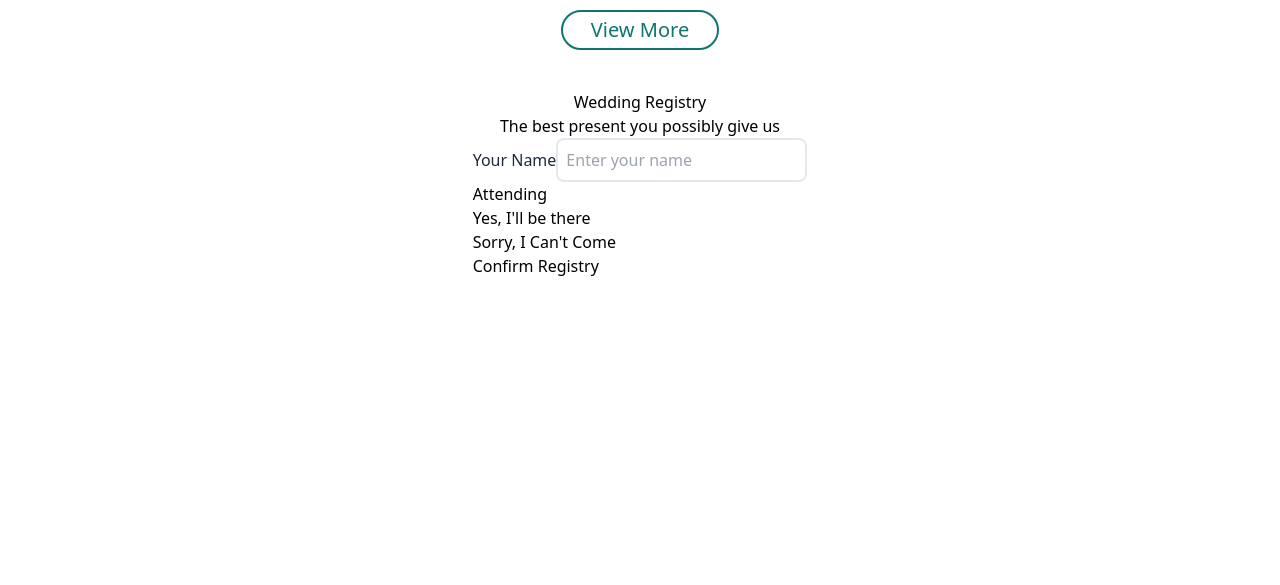
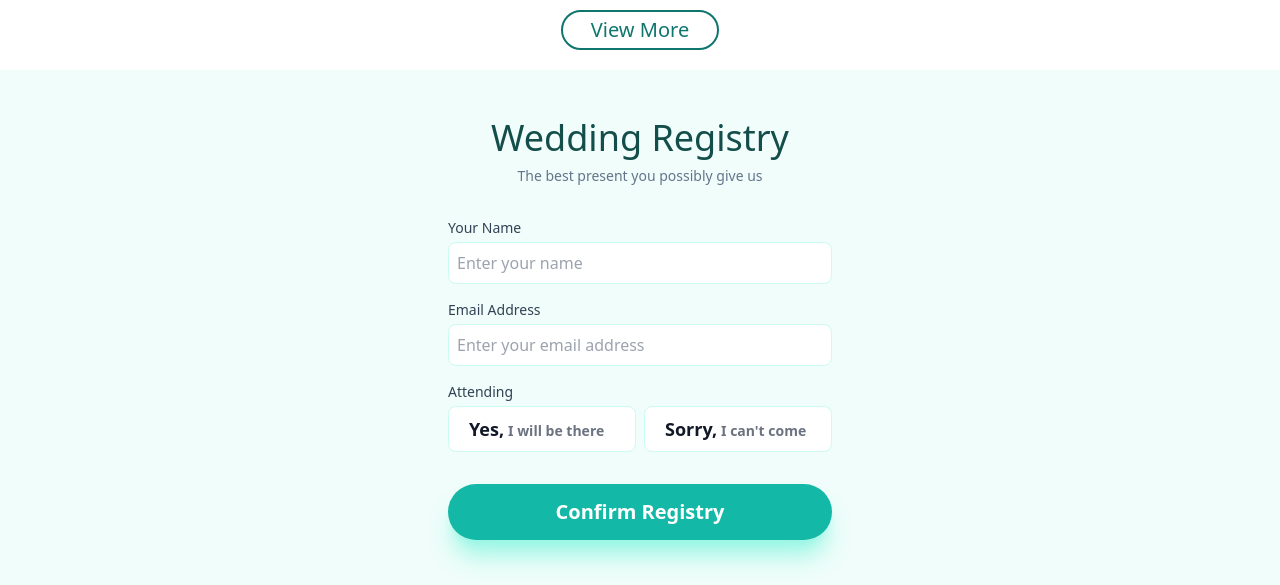
Before and after one commit to seakh-masum/ruhi-masum, an Angular app: page / in a window 1280 px wide. Shown: the part 4263-4848 px from the top of the page. Before the commit the page ends 4561 px from the top, so only its background shows below. Built offline with nearby package versions, Linux system fonts and the light colour scheme.

Commit message:
wedding registry done

```diff
--- /dev/null
+++ b/src/app/features/wedding-registry/radio-group/radio-group.component.html
@@ -0,0 +1,84 @@
+<div class="radio-group">
+  <label class="text-slate-700 mb-1 block text-sm">Attending</label>
+  <div class="grid sm:grid-cols-2 gap-6">
+    <label
+      for="plan-hobby"
+      class="relative flex flex-col bg-white p-5 rounded-lg shadow-md cursor-pointer"
+    >
+      <span class="font-bold text-gray-900">
+        <span class="text-xl">Yes,</span>
+      </span>
+      <span>
+        <span class="text-sm font-semibold text-gray-500">I will be there</span>
+      </span>
+      <input
+        type="radio"
+        name="plan"
+        id="plan-hobby"
+        value="hobby"
+        class="absolute h-0 w-0 appearance-none"
+      />
+      <span
+        aria-hidden="true"
+        class="hidden absolute inset-0 border-2 border-green-500 bg-green-200 bg-opacity-10 rounded-lg"
+      >
+        <span
+          class="absolute top-4 right-4 h-6 w-6 inline-flex items-center justify-center rounded-full bg-green-200"
+        >
+          <svg
+            xmlns="http://www.w3.org/2000/svg"
+            viewBox="0 0 20 20"
+            fill="currentColor"
+            class="h-5 w-5 text-green-600"
+          >
+            <path
+              fill-rule="evenodd"
+              d="M16.707 5.293a1 1 0 010 1.414l-8 8a1 1 0 01-1.414 0l-4-4a1 1 0 011.414-1.414L8 12.586l7.293-7.293a1 1 0 011.414 0z"
+              clip-rule="evenodd"
+            />
+          </svg>
+        </span>
+      </span>
+    </label>
+    <label
+      for="plan-growth"
+      class="relative flex flex-col bg-white p-5 rounded-lg shadow-md cursor-pointer"
+    >
+      <span class="font-bold text-gray-900">
+        <span class="text-xl">Sorry,</span>
+      </span>
+      <span>
+        <span class="text-sm font-semibold text-gray-500">I can't come</span>
+      </span>
+      <input
+        type="radio"
+        name="plan"
+        id="plan-growth"
+        value="growth"
+        class="absolute h-0 w-0 appearance-none"
+        checked
+      />
+      <span
+        aria-hidden="true"
+        class="hidden absolute inset-0 border-2 border-green-500 bg-green-200 bg-opacity-10 rounded-lg"
+      >
+        <span
+          class="absolute top-4 right-4 h-6 w-6 inline-flex items-center justify-center rounded-full bg-green-200"
+        >
+          <svg
+            xmlns="http://www.w3.org/2000/svg"
+            viewBox="0 0 20 20"
+            fill="currentColor"
+            class="h-5 w-5 text-green-600"
+          >
+            <path
+              fill-rule="evenodd"
+              d="M16.707 5.293a1 1 0 010 1.414l-8 8a1 1 0 01-1.414 0l-4-4a1 1 0 011.414-1.414L8 12.586l7.293-7.293a1 1 0 011.414 0z"
+              clip-rule="evenodd"
+            />
+          </svg>
+        </span>
+      </span>
+    </label>
+  </div>
+</div>
--- a/src/app/features/wedding-registry/wedding-registry.component.html
+++ b/src/app/features/wedding-registry/wedding-registry.component.html
@@ -1,24 +1,99 @@
-<div class="container flex items-center flex-col p-5">
-  <h1>Wedding Registry</h1>
-  <p>The best present you possibly give us</p>
+<div class="flex items-center flex-col py-12 px-5 bg-teal-50">
+  <h1 class="text-4xl text-teal-900">Wedding Registry</h1>
+  <p class="text-sm text-slate-500 mt-2">
+    The best present you possibly give us
+  </p>
 
-  <form>
+  <form class="w-96 space-y-4 mt-8" [formGroup]="form">
     <div class="block">
-      <label class="text-slate-800 mb-2">Your Name</label>
+      <label class="input-label">Your Name</label>
       <input
-        class="border-2 border-slate-200 p-2 text-slate-900 rounded-lg"
+        class="input-field"
         placeholder="Enter your name"
+        formControlName="name"
+      />
+    </div>
+    <div class="block">
+      <label class="input-label">Email Address</label>
+      <input
+        class="input-field"
+        placeholder="Enter your email address"
+        formControlName="email"
       />
     </div>
 
     <div class="radio-group">
-      <label>Attending</label>
-      <div>
-        <p>Yes, I'll be there</p>
-        <p>Sorry, I Can't Come</p>
+      <label class="input-label">Attending</label>
+      <div class="grid grid-cols-2 gap-2">
+        <label for="yes" class="radio__button">
+          <span>
+            <span class="radio__heading">Yes,</span>
+            <span class="radio__desc">I will be there</span>
+          </span>
+          <input
+            type="radio"
+            name="isAttending"
+            id="yes"
+            value="1"
+            class="radio__input"
+            formControlName="isAttending"
+          />
+          <span aria-hidden="true" class="radio__wrapper-main">
+            <span class="radio__wrapper-icon">
+              <svg
+                xmlns="http://www.w3.org/2000/svg"
+                viewBox="0 0 20 20"
+                fill="currentColor"
+                class="radio__icon"
+              >
+                <path
+                  fill-rule="evenodd"
+                  d="M16.707 5.293a1 1 0 010 1.414l-8 8a1 1 0 01-1.414 0l-4-4a1 1 0 011.414-1.414L8 12.586l7.293-7.293a1 1 0 011.414 0z"
+                  clip-rule="evenodd"
+                />
+              </svg>
+            </span>
+          </span>
+        </label>
+        <label for="no" class="radio__button">
+          <span>
+            <span class="radio__heading">Sorry,</span>
+            <span class="radio__desc">I can't come</span>
+          </span>
+          <input
+            type="radio"
+            name="isAttending"
+            id="no"
+            value="0"
+            class="radio__input"
+            checked
+            formControlName="isAttending"
+          />
+          <span aria-hidden="true" class="radio__wrapper-main">
+            <span class="radio__wrapper-icon">
+              <svg
+                xmlns="http://www.w3.org/2000/svg"
+                viewBox="0 0 20 20"
+                fill="currentColor"
+                class="radio__icon"
+              >
+                <path
+                  fill-rule="evenodd"
+                  d="M16.707 5.293a1 1 0 010 1.414l-8 8a1 1 0 01-1.414 0l-4-4a1 1 0 011.414-1.414L8 12.586l7.293-7.293a1 1 0 011.414 0z"
+                  clip-rule="evenodd"
+                />
+              </svg>
+            </span>
+          </span>
+        </label>
       </div>
     </div>
 
-    <button>Confirm Registry</button>
+    <button
+      class="px-7 py-1 text-xl font-semibold rounded-full bg-teal-500 text-white h-14 w-full mt-8 shadow-xl shadow-teal-200"
+      (click)="onSubmit()"
+    >
+      Confirm Registry
+    </button>
   </form>
 </div>
--- a/src/app/features/wedding-registry/wedding-registry.component.scss
+++ b/src/app/features/wedding-registry/wedding-registry.component.scss
@@ -0,0 +1,3 @@
+button {
+  margin-top: 32px !important;
+}
--- a/src/app/features/wedding-registry/wedding-registry.component.ts
+++ b/src/app/features/wedding-registry/wedding-registry.component.ts
@@ -1,12 +1,26 @@
 import { Component } from '@angular/core';
+import { RadioGroupComponent } from './radio-group/radio-group.component';
+import { FormBuilder, FormGroup, ReactiveFormsModule } from '@angular/forms';
 
 @Component({
   selector: 'app-wedding-registry',
   standalone: true,
-  imports: [],
+  imports: [RadioGroupComponent, ReactiveFormsModule],
   templateUrl: './wedding-registry.component.html',
-  styleUrl: './wedding-registry.component.scss'
+  styleUrl: './wedding-registry.component.scss',
 })
 export class WeddingRegistryComponent {
+  form: FormGroup;
 
+  constructor(private fb: FormBuilder) {
+    this.form = fb.group({
+      name: [],
+      email: [],
+      isAttending: [],
+    });
+  }
+
+  onSubmit() {
+    console.log(this.form.value);
+  }
 }
--- a/src/styles.scss
+++ b/src/styles.scss
@@ -7,3 +7,45 @@
   max-width: 950px;
   margin: 0 auto;
 }
+
+.input {
+  &-field {
+    @apply border border-teal-100 p-2 text-slate-900 rounded-lg w-full focus:shadow-md outline-teal-500;
+  }
+  &-label {
+    @apply text-slate-700 mb-1 block text-sm;
+  }
+}
+
+.radio {
+  &__button {
+    @apply relative flex flex-col bg-white px-5 py-2 rounded-lg border border-teal-100 cursor-pointer;
+  }
+  &__heading {
+    @apply text-lg font-bold text-gray-900 mr-1;
+  }
+  &__desc {
+    @apply text-sm font-semibold text-gray-500;
+  }
+  &__wrapper {
+    &-main {
+      @apply hidden absolute inset-0 border-2 border-teal-500 bg-teal-200 bg-opacity-10 rounded-lg;
+    }
+
+    &-icon {
+      @apply absolute top-2.5 right-2 h-5 w-5 inline-flex items-center justify-center rounded-full bg-teal-200;
+    }
+  }
+
+  &__icon {
+    @apply h-4 w-4 text-teal-600;
+  }
+
+  &__input {
+    @apply absolute h-0 w-0 appearance-none;
+  }
+}
+
+input[type="radio"]:checked + span {
+  display: block;
+}
```
Also changed, not shown: src/app/features/wedding-registry/radio-group/radio-group.component.ts (added, +12 -0 lines), src/app/features/wedding-registry/radio-group/radio-group.component.scss (added), 1 other file (tests, documents, lock files or other folders).
